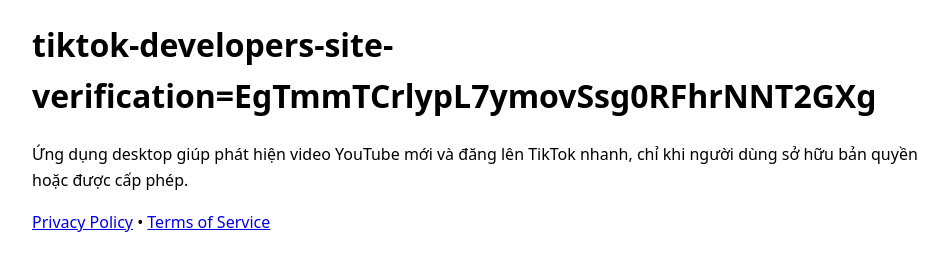
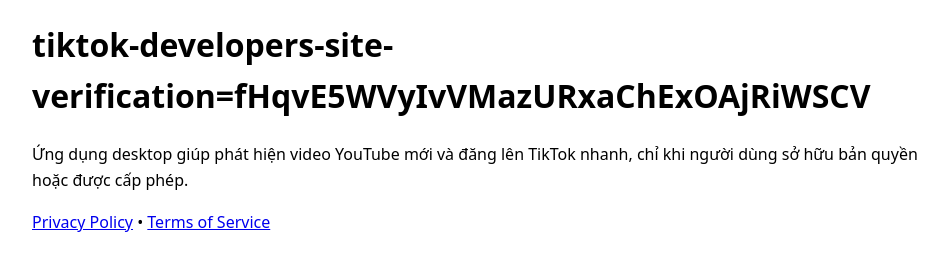
Before and after one commit to Quang162c2/ytreup-tiktok-website, a plain HTML site: page index.html in a window 1280 px wide. Shown: the part 94-364 px from the top of the page, without its empty margins (158-1106 px from the left). Drawn offline with Linux system fonts and the light colour scheme.

Commit message:
Update TikTok developers site verification codesdaad

```diff
--- a/index.html
+++ b/index.html
@@ -3,7 +3,7 @@
 <title>YT → TikTok Reup App</title>
 <body style="font-family:system-ui,Segoe UI,Roboto,Arial;max-width:900px;margin:40px auto;padding:0 16px;line-height:1.6">
 <h1>YT → TikTok Reup App</h1>
-<h1> tiktok-developers-site-verification=EgTmmTCrlypL7ymovSsg0RFhrNNT2GXg</h1>
+<h1>tiktok-developers-site-verification=fHqvE5WVyIvVMazURxaChExOAjRiWSCV</h1>
 <p>Ứng dụng desktop giúp phát hiện video YouTube mới và đăng lên TikTok nhanh, chỉ khi người dùng sở hữu bản quyền hoặc được cấp phép.</p>
 <p><a href="./privacy.html">Privacy Policy</a> • <a href="./terms.html">Terms of Service</a></p>
 </body></html>
```
